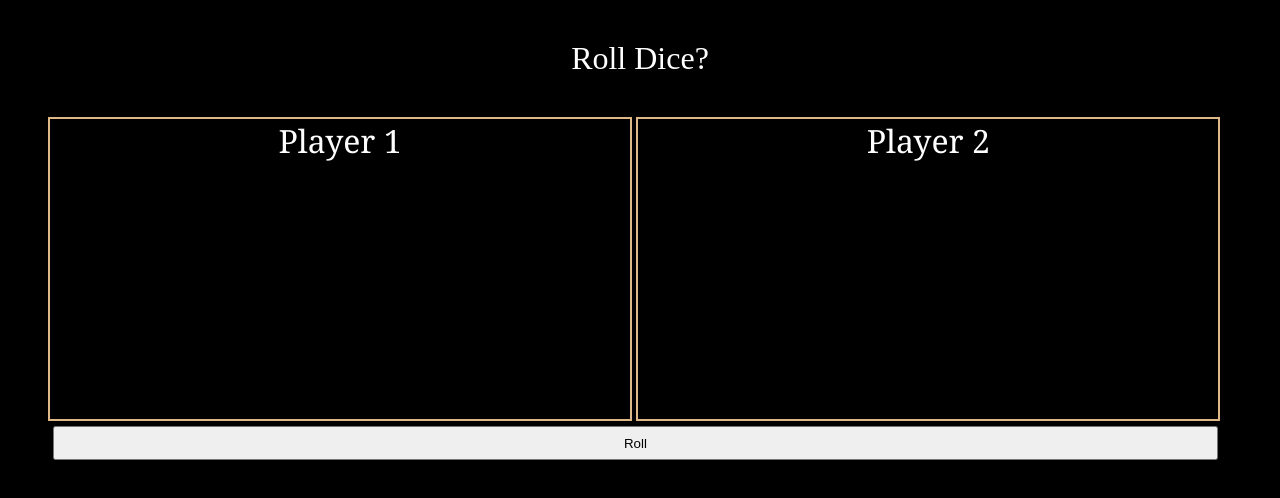
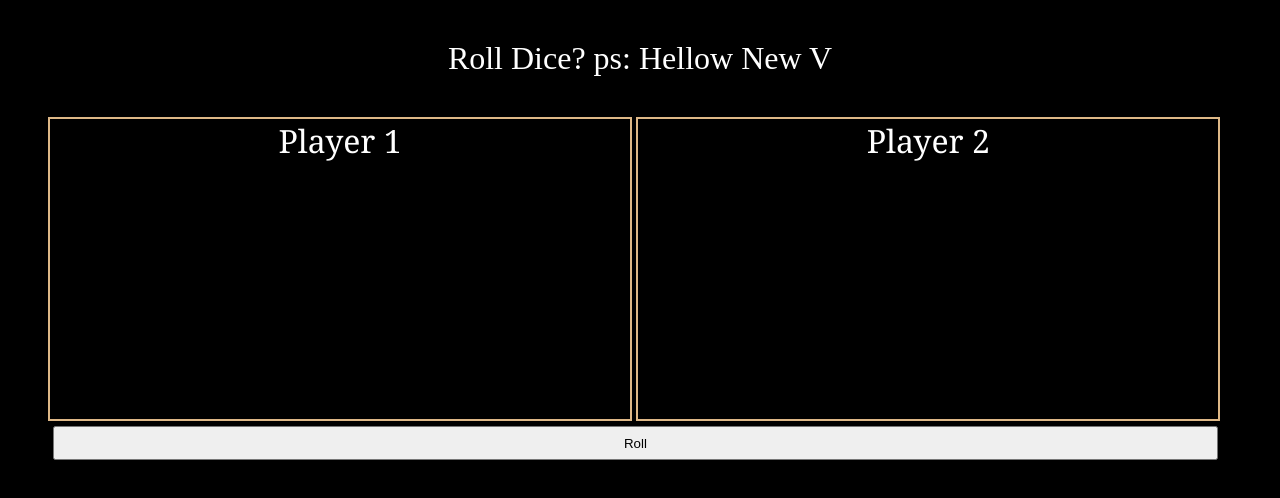
Before and after one commit to KishoreVB7/Dice, a website: page dist/index.html in a window 1280 px wide. Drawn offline with Linux system fonts and the light colour scheme.

Commit message:
commit for testing

```diff
--- a/dist/index.html
+++ b/dist/index.html
@@ -4,12 +4,12 @@
     <meta charset="UTF-8">
     <meta http-equiv="X-UA-Compatible" content="IE=edge">
     <meta name="viewport" content="width=device-width, initial-scale=1.0">
-    <title>Dice Game</title>
+    <title>Dice</title>
     <link rel="stylesheet" href="dice.css">
 </head>
 <body>
     <div class="area">
-        <div class="otp" id="otp"><div>Roll Dice?</div></div>
+        <div class="otp" id="otp"><div>Roll Dice? ps: Hellow New V</div></div>
         <div class="view">
             <span class="name">Player 1 </span>
             <span id="player1"></span>
```
